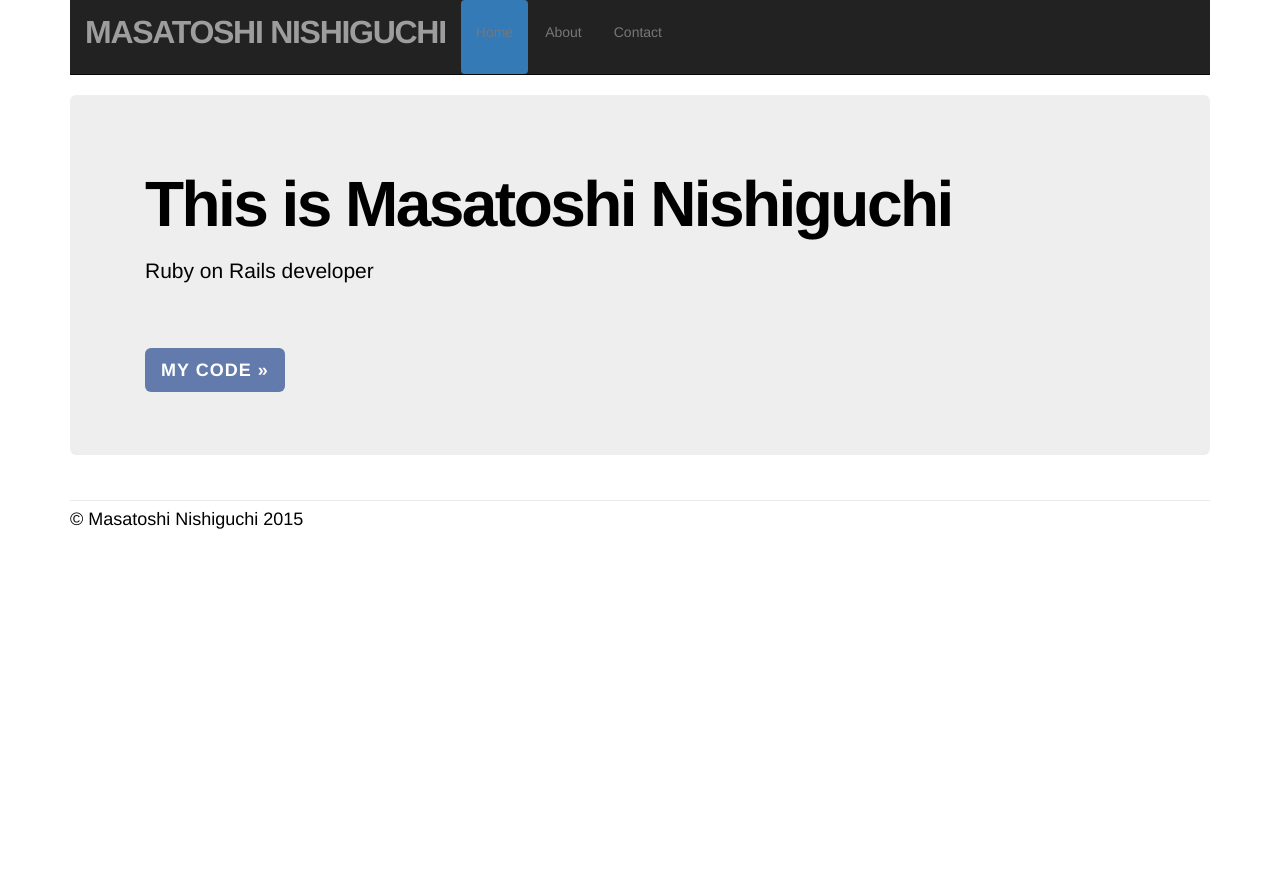
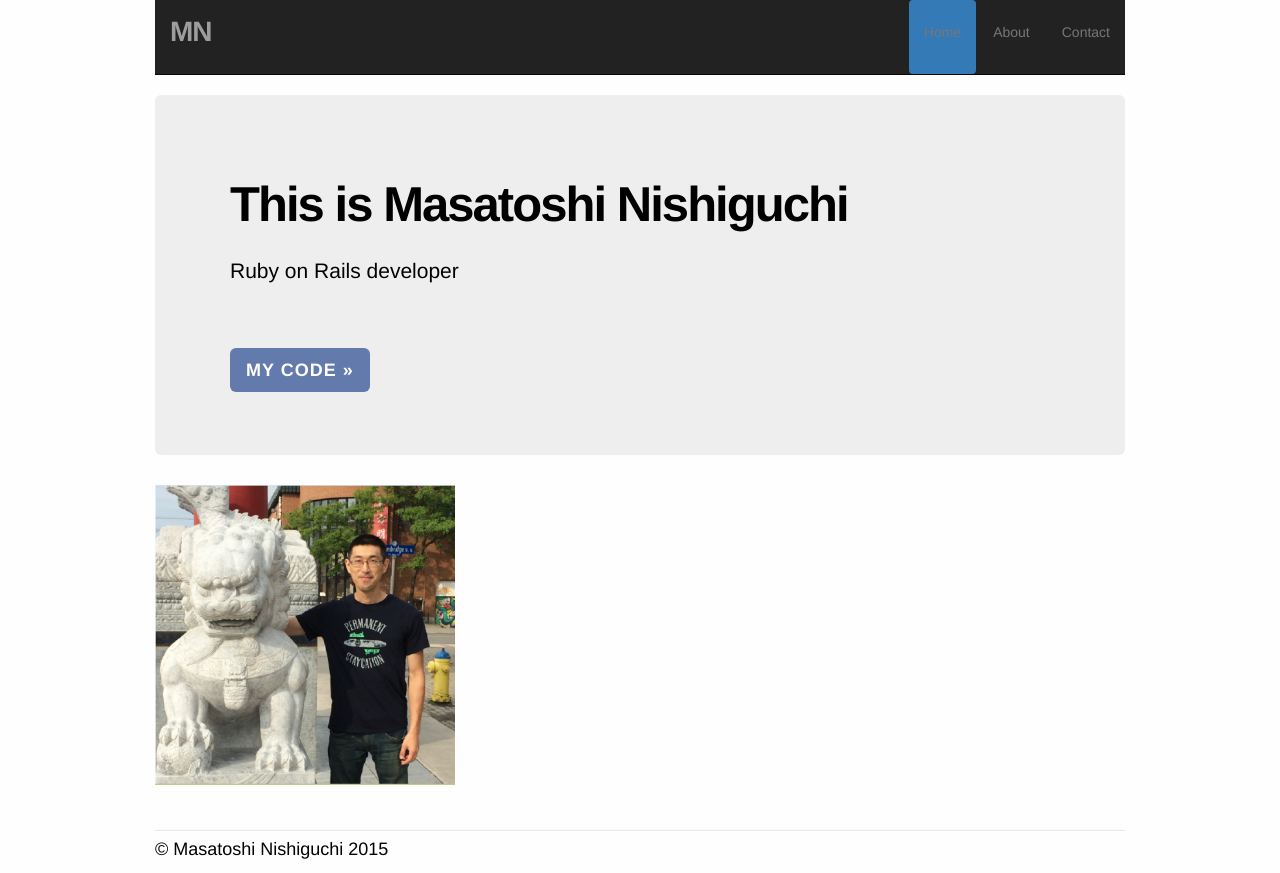
Before and after one commit to mnishiguchi/mnishiguchi_2015, a plain HTML site: page index.html in a window 1280 px wide. Before the commit the page ends 800 px from the top, so only its background shows below. Drawn offline with nearby package versions, Linux system fonts and the light colour scheme.

Commit message:
Add a profile picture

```diff
--- a/index.html
+++ b/index.html
@@ -25,10 +25,10 @@
       <!-- Site header -->
       <header>
         <nav class="navbar navbar-inverse navbar-static-top">
-          <a class="navbar-brand" href="index.html">Masatoshi Nishiguchi</a>
-          <ul class="nav nav-pills">
+          <a class="navbar-brand" href="#">MN</a>
+          <ul class="nav nav-pills pull-right">
             <li class="nav-item active">
-              <a class="nav-link" href="index.html">Home <span class="sr-only">(current)</span></a>
+              <a class="nav-link" href="#">Home <span class="sr-only">(current)</span></a>
             </li>
             <li class="nav-item">
               <a class="nav-link" href="https://www.linkedin.com/in/mnishiguchi">About</a>
@@ -53,6 +53,7 @@
           </p>
         </div>
       </div>
+      <img class="masatoshi-img centered" src="512x512_masa_chinatown_profile.png" alt="masatoshi">
 
       <footer>
         <p>&copy; Masatoshi Nishiguchi 2015</p>
--- a/stylesheets/buttons.css
+++ b/stylesheets/buttons.css
@@ -16,14 +16,14 @@
 /* ".btn-fb" */
 
 .btn-fb {
-    background: #627aac;
-    color: #ffffff;
+    background: #627AAC;
+    color: #FFF;
 }
 
 .btn-fb:hover, .btn-fb:focus, .btn-fb:active,
 .btn-fb.active, .open > .dropdown-toggle.btn-fb {
-    background: #3b5998;
-    color: #ffffff;
+    background: #3B5998;
+    color: #FFF;
 }
 
 .btn-fb:active, .btn-fb.active {
--- a/stylesheets/main.css
+++ b/stylesheets/main.css
@@ -1,10 +1,10 @@
 body {
-  background-color: #fefefe
+  background-color: #FEFEFE;
   font-family: "proxima-nova", Helvetica, Arial, sans-serif;
 }
 
 .container {
-  max-width: 1200px;
+  max-width: 1000px;
 }
 
 h1, h2, h3, h4, h5, h6 {
@@ -16,21 +16,21 @@ h1, h2, h3, h4, h5, h6 {
 }
 
 #blink {
-  color: #880000;
+  color: #800;
 }
 
 /* Navbar brand */
 
 nav a.navbar-brand {
-  font-weight: 800;
-  font-size: 32px;
+  font-weight: bold;
+  font-size: 2.0em;
   letter-spacing: -0.04em;
   text-transform: uppercase;
-  color: #000;
+  color: #3B5998;
 }
 
 nav a.navbar-brand:hover {
-  color: #333;
+  color: #627AAC;
   text-decoration: none;
 }
 
@@ -57,7 +57,7 @@ nav a.navbar-brand:hover {
 /* Jumbotron */
 
 h1#this-is-masatoshi {
-  font-size: 64px;
+  font-size: 3.5em;
   line-height: 82px;
   font-weight: 700;
   letter-spacing: -0.04em;
@@ -69,6 +69,11 @@ p {
     line-height: 1.5;
     font-weight: 300;
     color: #000;
+}
+
+.masatoshi-img {
+  height: 300px;
+  width: 300px;
 }
 
 /* footer */
```
Also changed, not shown: 512x512_masa_chinatown_profile.png (added), 1 other file.
